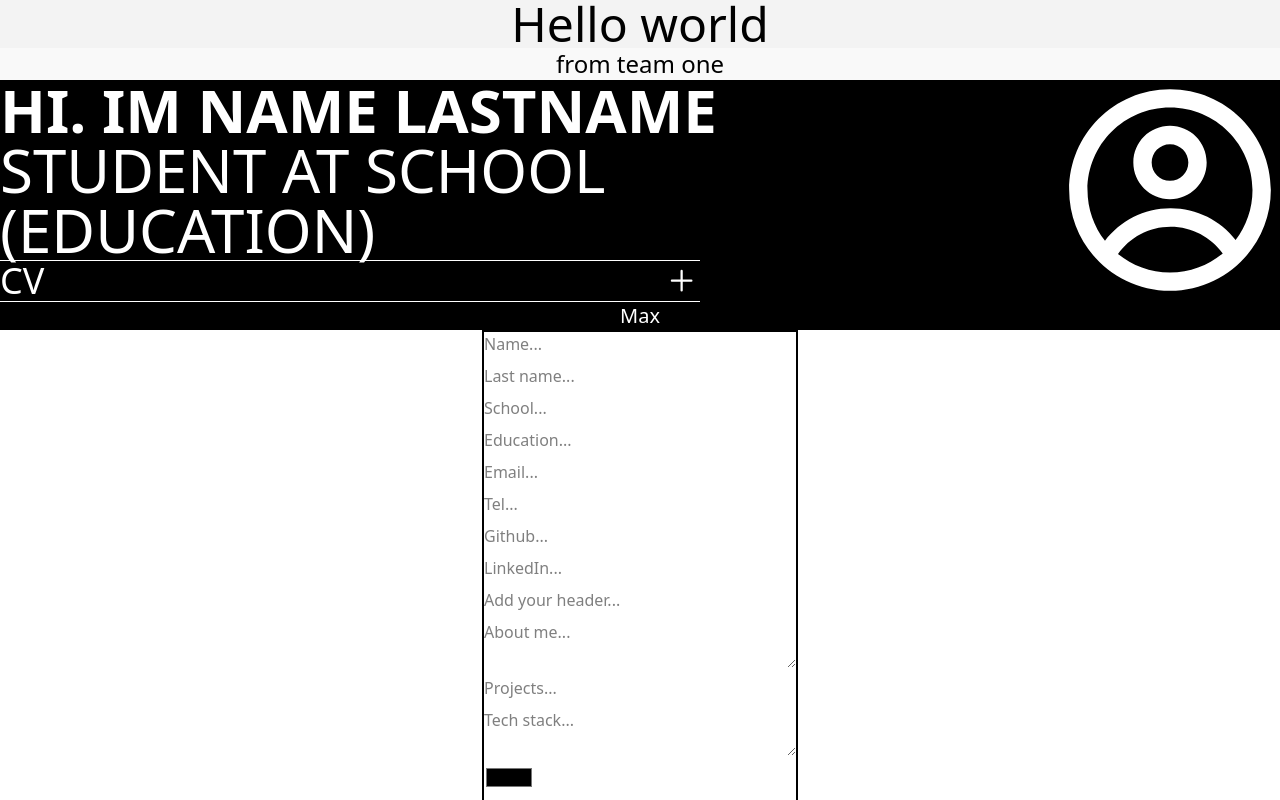
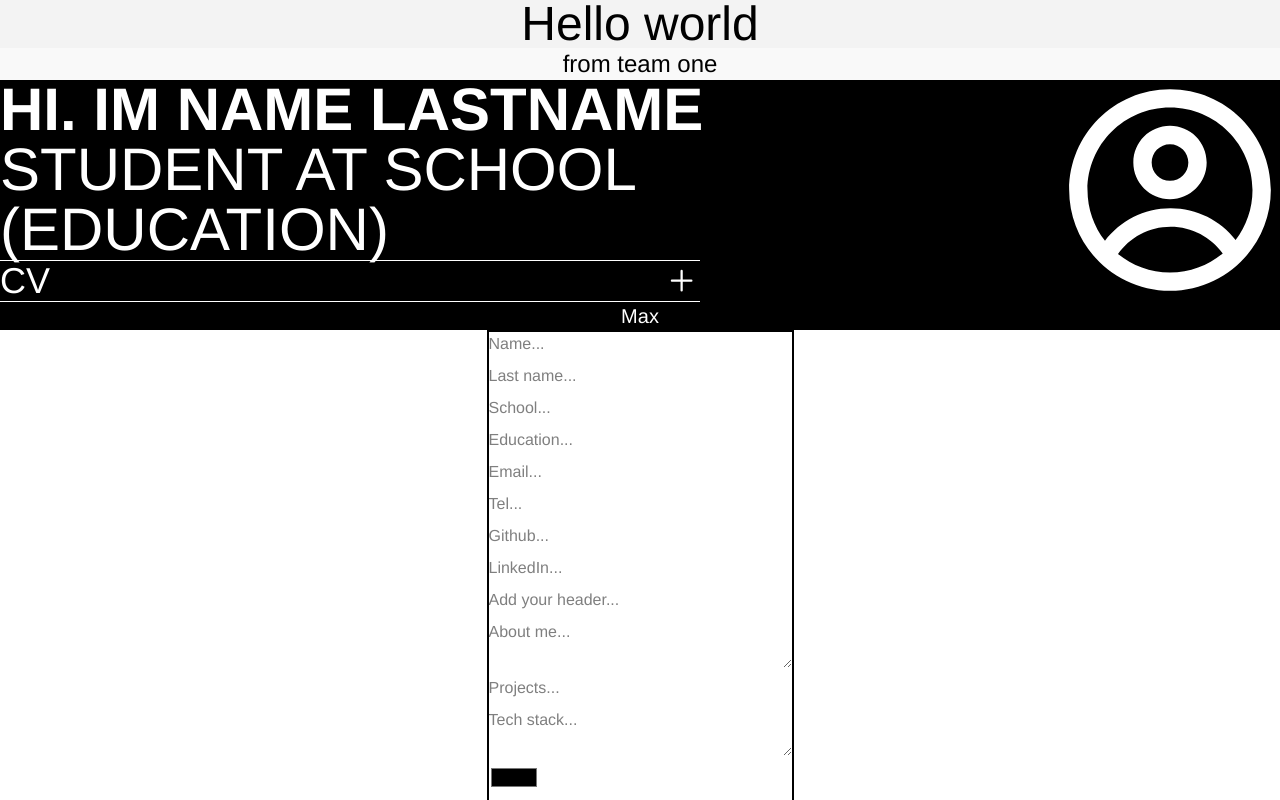
Before and after one commit to maxwelin/team-1, a React (Vite) app: page / in a window 1280 px wide. Shown: the top 800 px of the page. Built offline with nearby package versions, Linux system fonts and the light colour scheme.

Commit message:
added helvetica as default font

```diff
--- a/src/App.css
+++ b/src/App.css
@@ -9,4 +9,5 @@
   margin: 0;
   padding: 0;
   box-sizing: border-box;
+  font-family: Helvetica, sans-serif;
 }
```
